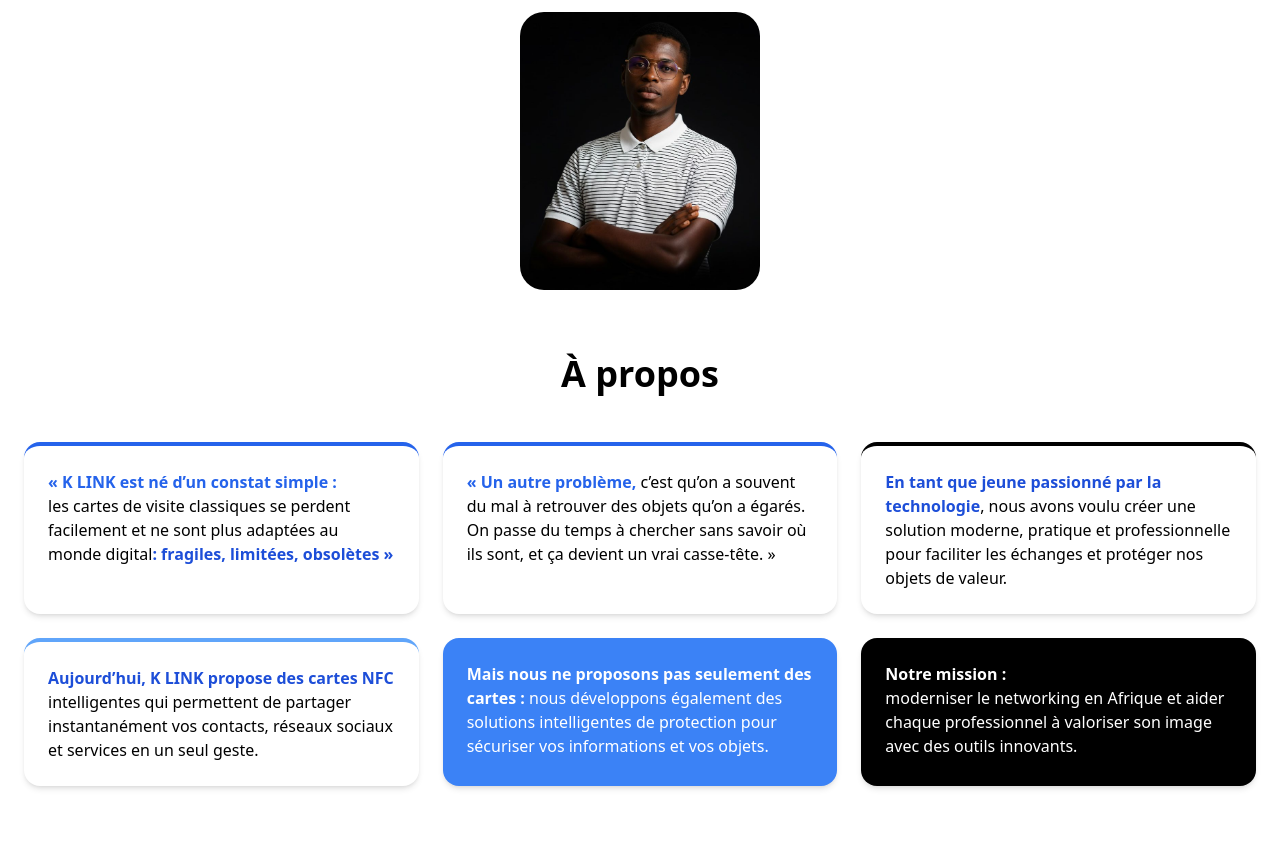
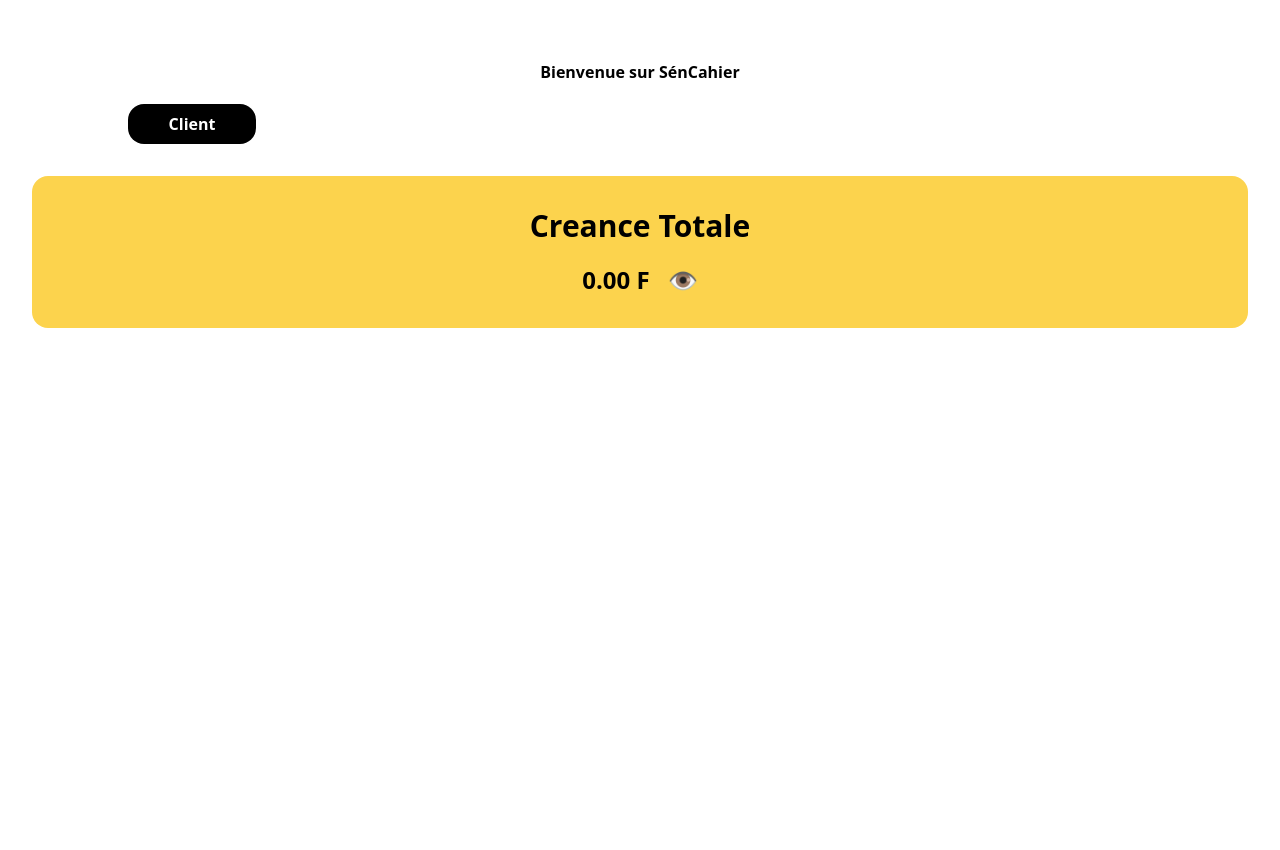
Before and after one commit to serigneka10/klink, a website: page src/apropos.html in a window 1280 px wide. After the commit the page ends 800 px from the top, so only its background shows below. Drawn offline with nearby package versions, Linux system fonts and the light colour scheme.

Commit message:
move index

```diff
--- a/src/apropos.html
+++ b/src/apropos.html
@@ -1,73 +1,32 @@
 <!DOCTYPE html>
 <html lang="en">
+
 <head>
   <meta charset="UTF-8">
   <meta name="viewport" content="width=device-width, initial-scale=1.0">
   <title>Document</title>
   <script src="https://cdn.tailwindcss.com"></script>
-</head>
-<body class=" from-yellow-50 to-gray-100 font-sans pt-3">
 
-<img class="w-60 flex justify-center items-center mx-auto rounded-3xl " src="ka.jpeg" alt="">
-<section id="apropos" class="max-w-7xl mx-auto px-6 py-16">
+  <body class="gap-10">
+<button class=" flex flex-col gap-1 w-8 cursor-pointer z-50 m-5">
+<span class="line h-1 bg-amber-950 transition-all rounded-2xl "></span>
+<span class="line h-1 bg-amber-950 transition-all rounded-full "></span>
+<span class="line h-1 bg-amber-950 transition-all rounded-2xl "></span>
+</button>
 
-  <!-- Titre -->
-  <h2 class="text-3xl md:text-4xl font-bold text-center mb-12">
-    À propos
-  </h2>
+<h4 class="flex items-center justify-center "><b>Bienvenue sur SénCahier</b></h4>
 
-  <!-- Cartes Responsive -->
-  <div class="grid grid-cols-1 sm:grid-cols-2 lg:grid-cols-3 gap-6">
 
-    <!-- Carte 1 -->
+<div class="bg-black flex justify-center items-center px-4 py-2 rounded-2xl w-32 m-2 ml-32 mt-5">
+ <p class=" text-white font-bold">Client</p>
+</div>
 
-    <div class="bg-white border-t-4 border-blue-600 p-6 rounded-2xl shadow-md hover:shadow-xl transition">
-
-      <p>
-        <strong class="text-blue-600"> « K LINK est né d’un constat simple :</strong><br>
-        les cartes de visite classiques se perdent facilement et ne sont plus adaptées au monde digital<b class="text-blue-700">: fragiles, limitées, obsolètes »</b>
+  <div class=" bg-amber-300 flex flex-col justify-center items-center px-4 py-8  rounded-2xl  relative m-8">
+    <p class="font-bold text-3xl">Creance Totale</p>
+    <p class="flex justify-center items-center text-2xl mt-5  font-bold"> <b>0.00 F   <span class="cursor-pointer ml-3">👁️</span></b>
+  </span>
     </p>
   </div>
 
-    <div class="bg-white border-t-4 border-blue-600 p-6 rounded-2xl shadow-md hover:shadow-xl transition">
-      <p>
-        <b class="text-blue-600">« Un autre problème,</b> c’est qu’on a souvent du mal à retrouver des objets qu’on a égarés. On passe du temps à chercher sans savoir où ils sont, et ça devient un vrai casse-tête. »
-      </p>
-    </div>
-
-    <!-- Carte 2 -->
-    <div class="bg-white border-t-4 border-black p-6 rounded-2xl shadow-md hover:shadow-xl transition">
-      <p>
-        <strong class="text-blue-700"> En tant que jeune passionné par la technologie</strong>, nous avons voulu créer une solution moderne, pratique et professionnelle pour faciliter les échanges et protéger nos objets de valeur.
-      </p>
-    </div>
-
-    <!-- Carte 3 -->
-    <div class="bg-white border-t-4 border-blue-400 p-6 rounded-2xl shadow-md hover:shadow-xl transition">
-      <p>
-        <strong class="text-blue-700"> Aujourd’hui, K LINK propose des cartes NFC</strong> intelligentes qui permettent de partager instantanément vos contacts, réseaux sociaux et services en un seul geste.
-
-      </p>
-    </div>
-
-    <!-- Carte 4 (mise en avant) -->
-    <div class="bg-blue-500 text-white p-6 rounded-2xl shadow-md hover:shadow-xl transition">
-      <p>
-       <b>Mais nous ne proposons pas seulement des cartes :</b>  nous développons également des solutions intelligentes de protection pour sécuriser vos informations et vos objets.
-      </p>
-    </div>
-
-    <!-- Carte 5 -->
-    <div class="bg-black text-white p-6 rounded-2xl shadow-md hover:shadow-xl transition">
-      <p>
-        <strong>Notre mission :</strong><br>
-        moderniser le networking en Afrique et aider chaque professionnel à valoriser son image avec des outils innovants.
-      </p>
-    </div>
-
-  </div>
-
-
-</section>
   </body>
 </html>
```
Also changed, not shown: src/index.html (+6 -6 lines), src/ROBE.png (added), src/image_1024x1024.jpg (added), src/logo amina.png (added). Lines whose indentation alone changed are shown as unchanged.
